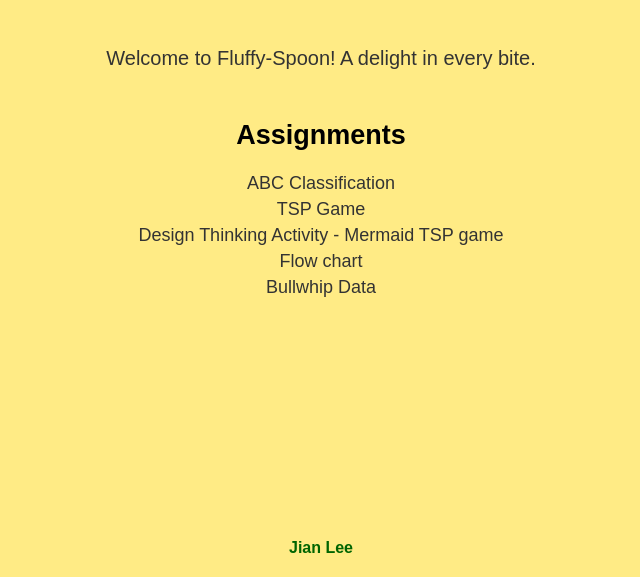
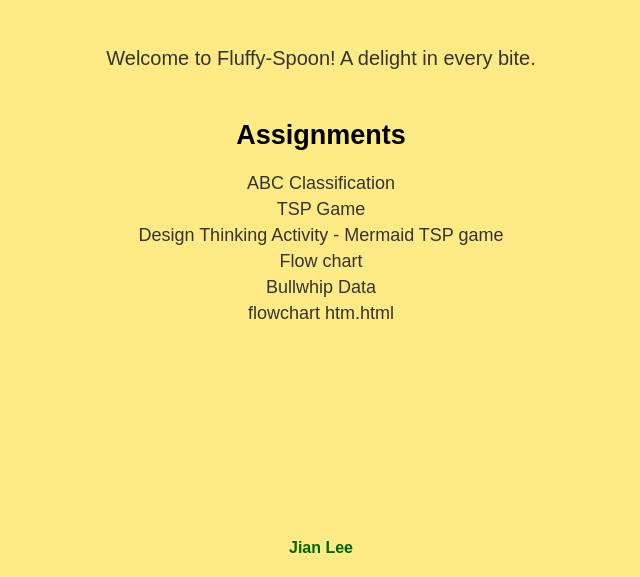
Before and after one commit to JJian221/fluffy-spoon, a plain HTML site: page index.html in a window 1280 px wide. Shown: the part 223-800 px from the top of the page, without its empty margins (319-959 px from the left). Drawn offline with Linux system fonts and the light colour scheme.

Commit message:
Update index.html

```diff
--- a/index.html
+++ b/index.html
@@ -66,6 +66,7 @@
         <a href="Design Thinking Activity - Mermaid TSP game.pdf" onclick="alert('Design Thinking Activity - Mermaid TSP game clicked!')">Design Thinking Activity - Mermaid TSP game</a>
         <a href="image001.png" onclick="alert('Flow chart clicked!')">Flow chart</a>
         <a href="Week 4 - Bullwhip Data (Demo) - Sheet1.htm" onclick="alert('Bullwhip Data clicked!')">Bullwhip Data</a>
+        <a href="flowchart htm.html" onclick="alert('Flow chart clicked!')">flowchart htm.html</a>
     </div>
     <div class="footer">Jian Lee</div>
 </body>
```
